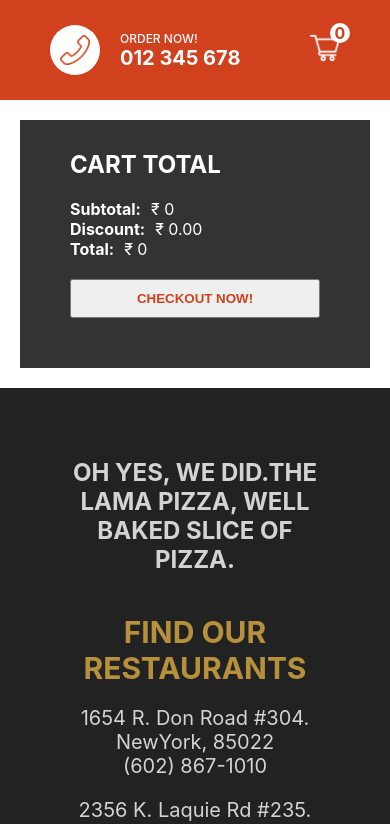
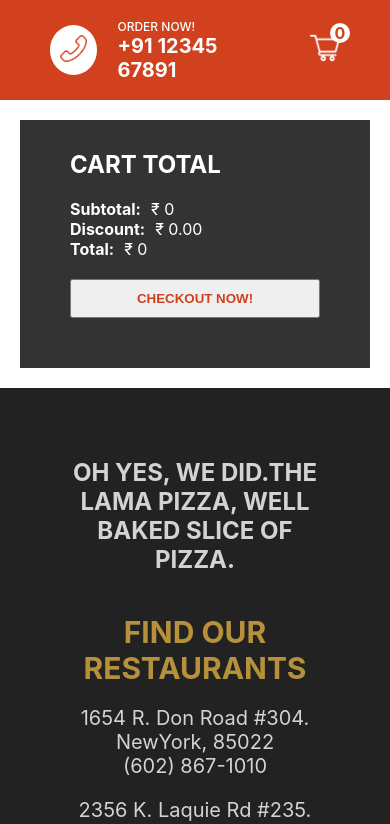
Before and after one commit to Virajjogani/PizzaApp, a Next.js app: page /cart in a window 390 px wide. Shown: the top 824 px of the page. Built offline with nearby package versions, Linux system fonts and the light colour scheme.

Commit message:
change mobile number again

```diff
--- a/components/Navbar.jsx
+++ b/components/Navbar.jsx
@@ -13,7 +13,7 @@ const Navbar = () => {
         </div>
         <div className={styles.texts}>
           <div className={styles.text}>ORDER NOW!</div>
-          <div className={styles.text}>012 345 678</div>
+          <div className={styles.text}>+91 12345 67891</div>
         </div>
       </div>
       <div className={styles.item}>
```
